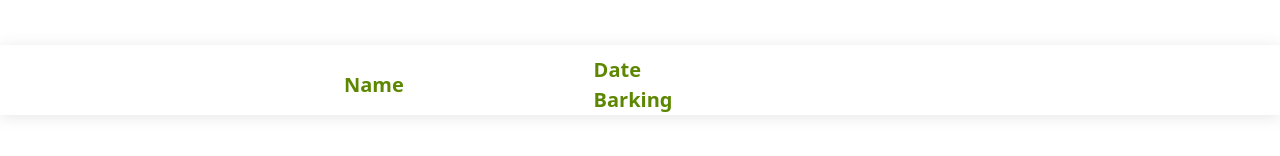
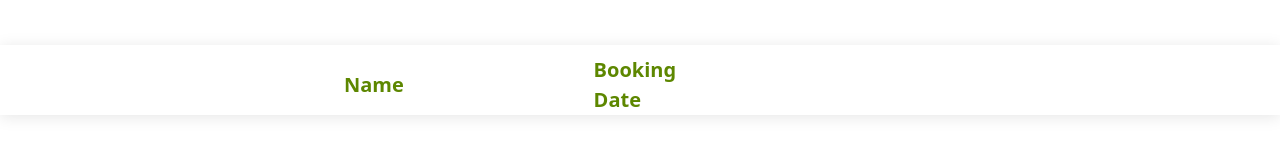
Before and after one commit to ibrahimkrabik/dentiste, a plain HTML site: page index.html in a window 1280 px wide. Shown: the part 182-338 px from the top of the page. Drawn offline with Linux system fonts and the light colour scheme.

Commit message:
Update index.html

```diff
--- a/index.html
+++ b/index.html
@@ -53,7 +53,7 @@
             <li class="hide">Phone</li>
             <li class="hide">Blood Type</li>
             <li class="hide">Kind</li>
-            <li>Date Barking</li>
+            <li>Booking Date</li>
             <li></li>
             <li></li>
         </ul>
```
